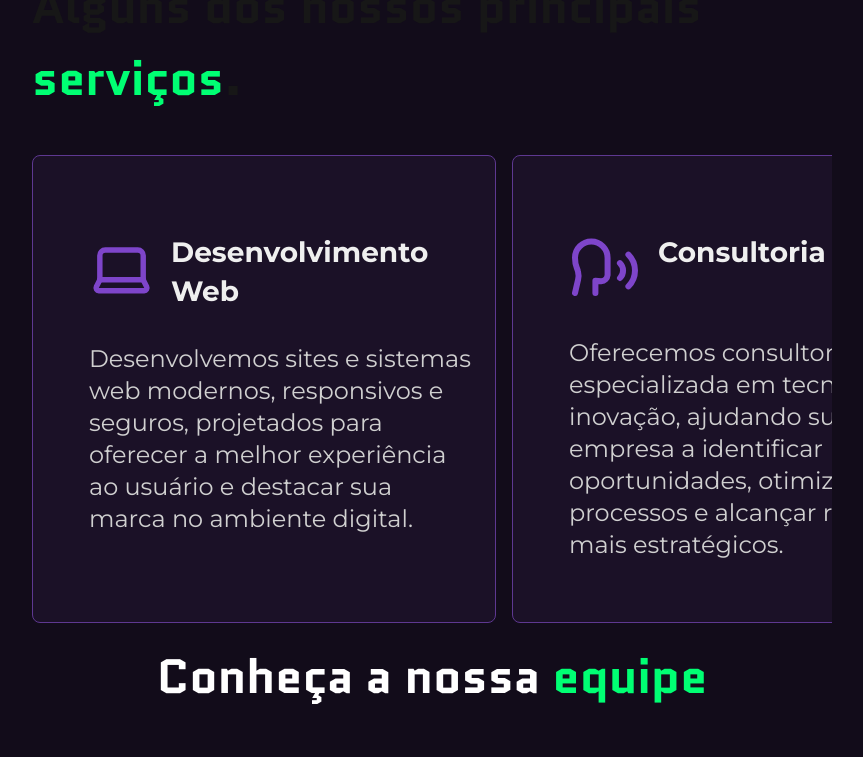
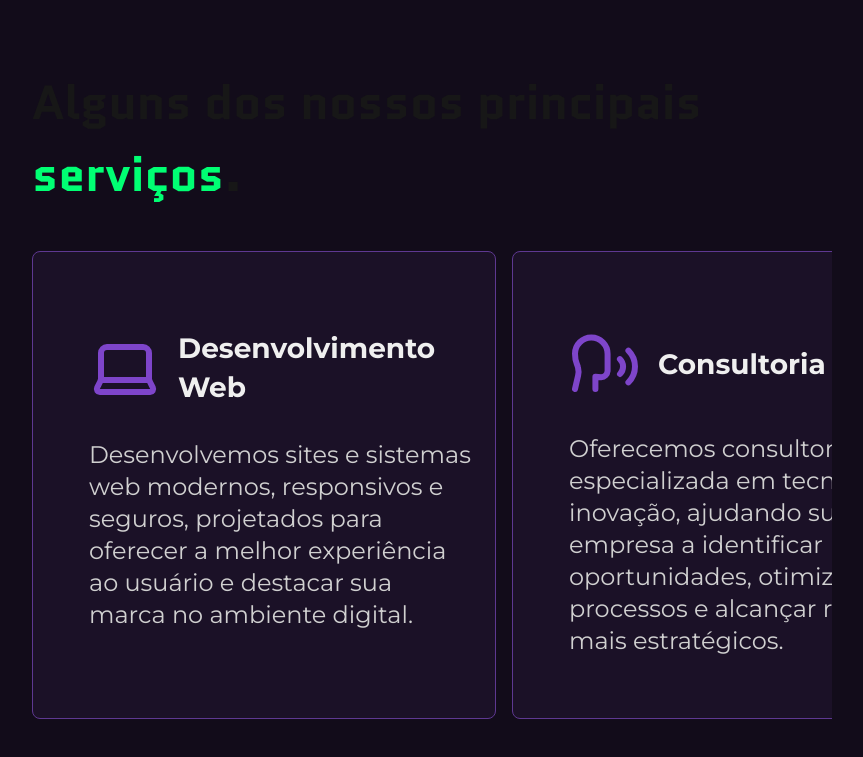
Before and after one commit to knex-projects/NewKnex-lp, a Next.js app: page / in a window 1280 px wide. Shown: the part 2027-2784 px from the top of the page, without its empty margins (208-1071 px from the left). Built offline with nearby package versions, Linux system fonts and the light colour scheme.

Commit message:
fix(ServicesSection): Corrigir dimensão dos elementos e adicionar o hover nos cards

```diff
--- a/src/components/section/Servicessection.tsx
+++ b/src/components/section/Servicessection.tsx
@@ -29,7 +29,7 @@ export const ServicesSection = () => {
     ]
 
     return (
-        <section id="services" className="flex flex-col gap-10 p-6 pb-24 px-0 animate-[portfolioReveal_820ms_cubic-bezier(0.22,1,0.36,1)_both] xl:px-60 lg:px-10 md:p-6">
+        <section id="services" className="flex flex-col gap-10 p-6 pb-24 px-0 animate-[portfolioReveal_820ms_cubic-bezier(0.22,1,0.36,1)_both] xl:px-60 lg:px-10 md:p-6 md:pt-30 md:pb-60">
             <h2 className="mx-6 font-[Quantico] text-[32px] font-bold sm:text-[40px] md:mx-0 lg:text-[48px]">
                 Alguns dos nossos principais
                 <span className="text-G5"> serviços</span>
@@ -46,12 +46,12 @@ export const ServicesSection = () => {
                     { servicesCards.map(({ icon: Icon, title, text }, index) => (
                         <CarouselItem
                             key={ index }
-                            className="basis-auto w-90 pt-14 pr-9.25 pb-15.75 pl-14 bg-Footer border border-P3 rounded-lg md:w-116 md:pt-19.25 md:pr-5.75 md:pb-23.25"
+                            className="group basis-auto w-90 pt-14 pr-9.25 pb-15.75 pl-14 bg-Footer border border-P3 rounded-lg transition-all ease-in-out duration-300 hover:border-G2 hover:shadow-lg hover:shadow-[#00FF734D] md:w-116 md:pt-19.25 md:pr-5.75 md:pb-23.25"
                         >
                             <div className="flex flex-col gap-8 h-full">
-                                <div className="flex gap-4.25">
-                                    <Icon className="w-16 h-16 text-P4 md:w-18 md:h-18" />
-                                    <h3 className="font-[Montserrat] text-xl font-bold text-W5 md:text-[28px]">{ title }</h3>
+                                <div className="flex items-center gap-4.25">
+                                    <Icon className="w-16 h-16 text-P4 transition-all ease-in-out duration-300 group-hover:text-G4 md:w-18 md:h-18" />
+                                    <h3 className="w-46 font-[Montserrat] text-xl font-bold text-W5 md:max-w-73 md:text-[28px]">{ title }</h3>
                                 </div>
                                 <p className="font-[Montserrat] text-lg text-W3 md:text-2xl">{ text }</p>
                             </div>
```
